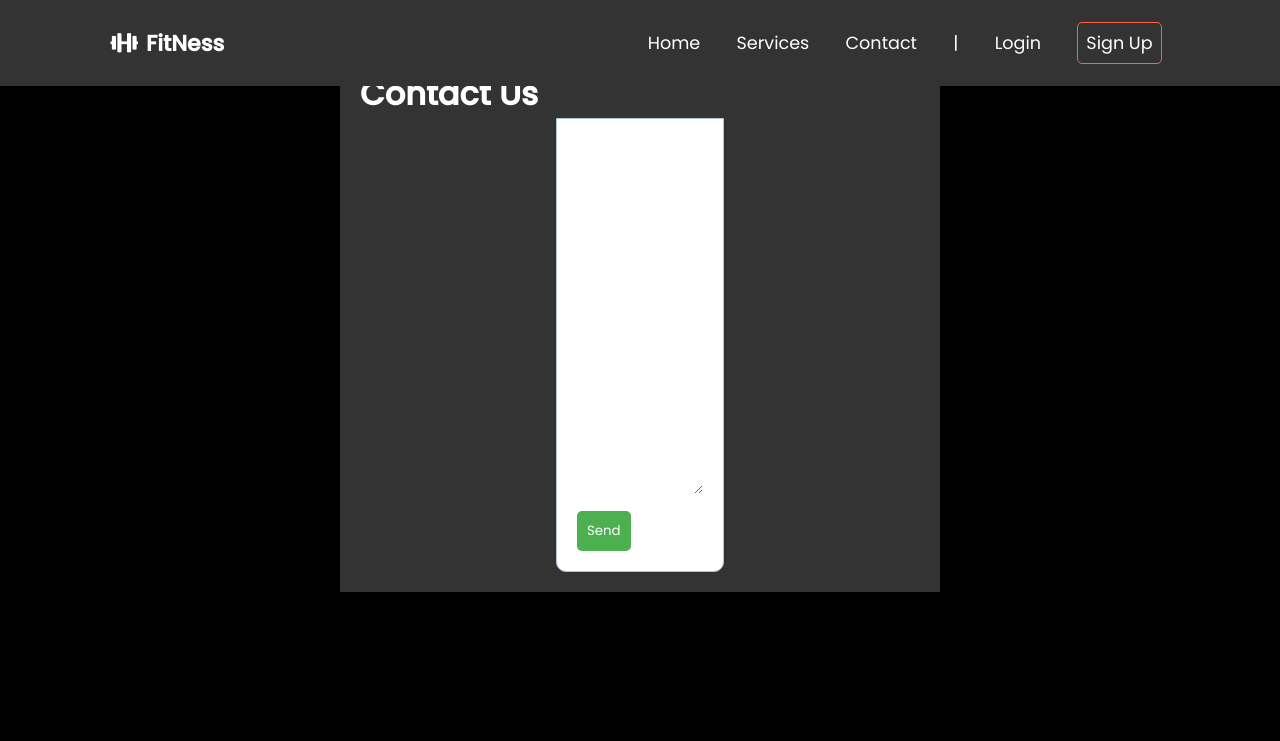
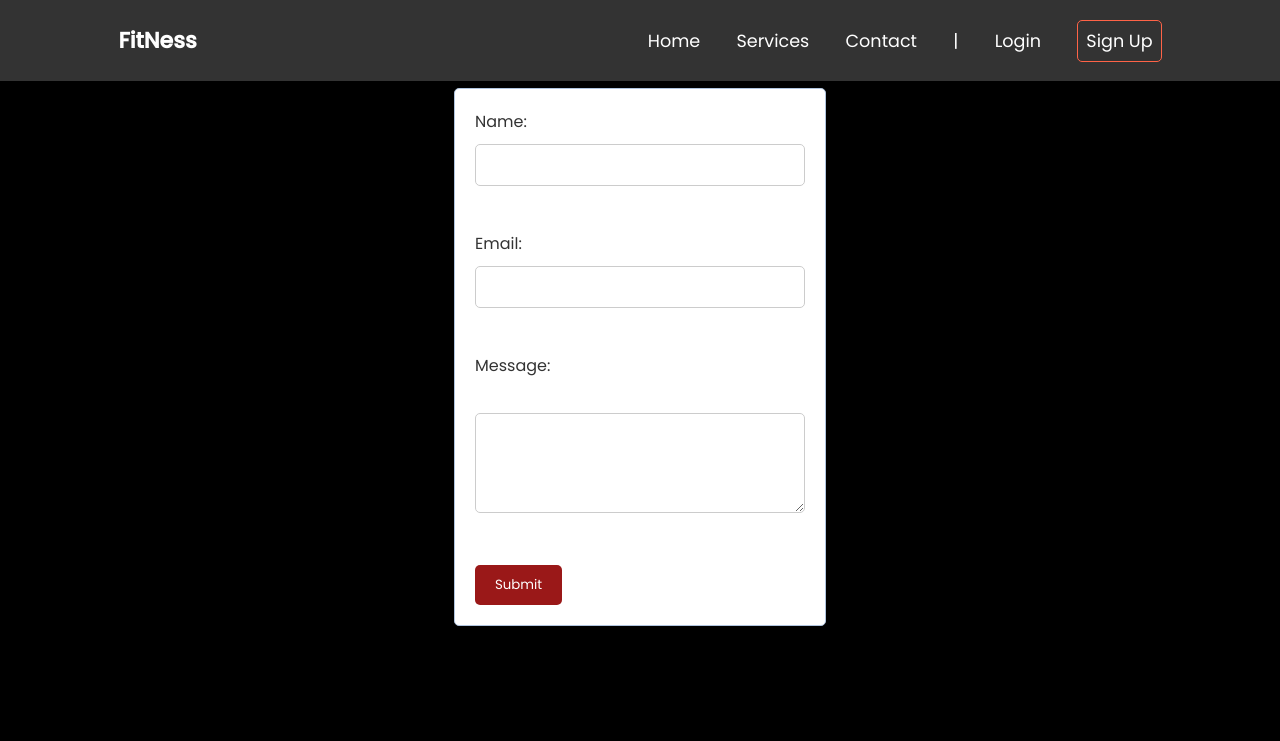
Before and after one commit to JoziasL/Fitness, a PHP site: page /contact.php in a window 1280 px wide. Shown: the top 741 px of the page. Run offline with PHP 8.4, Linux system fonts and the light colour scheme.

Commit message:
contact page

```diff
--- a/inlog voorbeeld/logout.php
+++ b/inlog voorbeeld/logout.php
@@ -20,4 +20,4 @@ if (isset($_SESSION["username"])) {
     // Gebruiker is niet ingelogd, doorsturen naar de inlogpagina
     //header("Location: ../project%20website/index.php");
     //exit();
-//}
+//  }
--- a/project website/contact.php
+++ b/project website/contact.php
@@ -4,12 +4,9 @@
     <meta charset="UTF-8">
     <title>FitNess - Home | By Code Info</title>
     <link rel="stylesheet" href="style.css">
-    <!-- Font Awesome Iocns cdn link -->
-    <link rel="stylesheet" href="https://cdnjs.cloudflare.com/ajax/libs/font-awesome/5.15.4/css/all.min.css"/>
 </head>
-<body>
 <header class="header">
-    <a href="#" class="logo">
+    <a href="index.php" class="logo">
         <i class="fas fa-dumbbell"></i>FitNess
     </a>
     <nav class="navbar">
@@ -20,28 +17,77 @@
         <a href="#">Login</a>
         <a href="#" class="btn">Sign Up</a>
     </nav>
+    <style>
+        body {
+            font-family: Arial, sans-serif;
+            background-color: #000000;
+            padding: 20px;
+            margin: 0;
+        }
+
+        h1 {
+            text-align: center;
+            color: #333;
+        }
+
+        form {
+            max-width: 400px;
+            margin: 20px auto;
+            background-color: #fff;
+            padding: 20px;
+            border-radius: 5px;
+            box-shadow: 0 2px 5px rgba(0, 0, 0, 0.1);
+        }
+
+        label {
+            display: block;
+            margin-bottom: 10px;
+            color: #333;
+        }
+
+        input[type="text"],
+        input[type="email"],
+        textarea {
+            width: 100%;
+            padding: 10px;
+            margin-bottom: 20px;
+            border: 1px solid #ccc;
+            border-radius: 5px;
+        }
+
+        textarea {
+            height: 100px;
+        }
+
+        input[type="submit"] {
+            background-color: #9a1818;
+            color: #fff;
+            border: none;
+            padding: 10px 20px;
+            border-radius: 5px;
+            cursor: pointer;
+        }
+
+        input[type="submit"]:hover {
+            background-color: #45a049;
+        }
+    </style>
 </header>
-<!-- main content -->
-<main>
-    <div class="container">
-        <h1>Contact Us</h1>
+<body>
+<h1>Contact</h1>
 
-        <form action="email.php" method="post">
-            <label for="name">Name</label>
-            <input type="text" id="name" name="name" required>
+<form action="contact_process.php" method="POST">
+    <label for="name">Name:</label>
+    <input type="text" id="name" name="name" required><br><br>
 
-            <label for="email">Email</label>
-            <input type="email" id="email" name="email" required>
+    <label for="email">Email:</label>
+    <input type="email" id="email" name="email" required><br><br>
 
-            <label for="message">Message</label>
-            <textarea id="message" name="message" required></textarea>
+    <label for="message">Message:</label><br>
+    <textarea id="message" name="message" rows="4" required></textarea><br><br>
 
-            <input type="submit" value="Send">
-        </form>
+    <input type="submit" value="Submit">
+</form>
+</body>
 
-    </div>
-</main>
-<section class="home">
-</section>
-</body>
 </html>
--- a/project website/style.css
+++ b/project website/style.css
@@ -104,7 +104,7 @@ section{
 }
 .home .home-image img{
     width: 100%;
-    height: 100%;
+    height: auto;
     margin-top: 80px;
 }
 form, .content {
```
Also changed, not shown: project website/calculator.php (deleted, +0 -48 lines).
